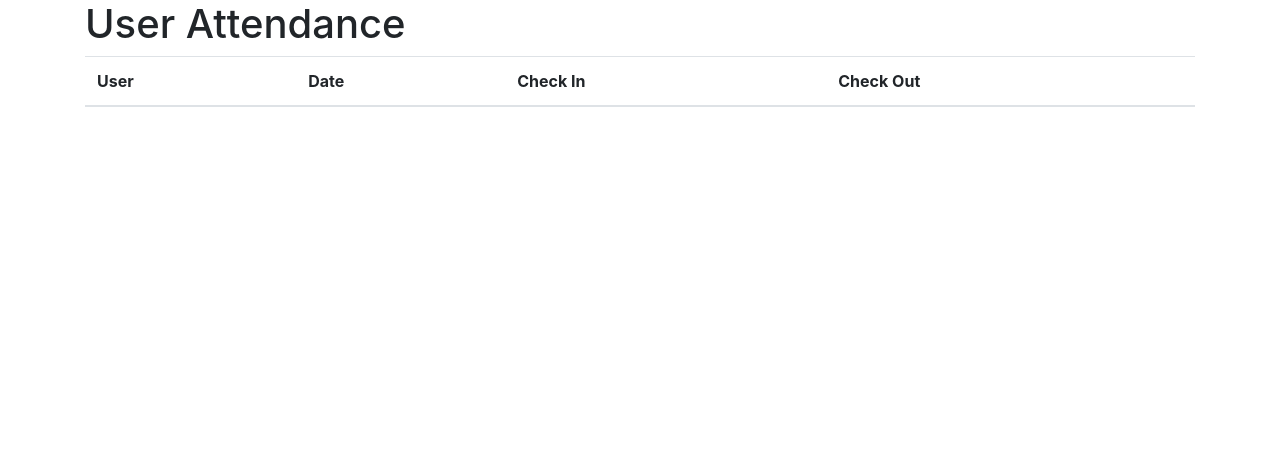
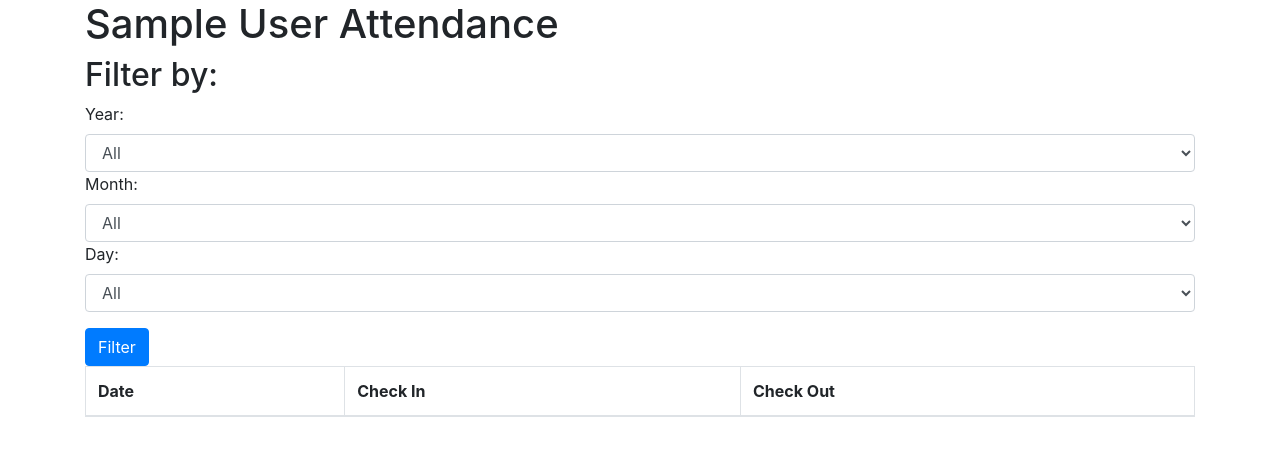
Before and after one commit to SherryMaster/xcel_portal, a Django app: page /attendance/user/1/ in a window 1280 px wide. Shown: the part 56-512 px from the top of the page. Run offline with Django 4.2, Linux system fonts and the light colour scheme; the visitor is signed in with stand-in values (Sample User, id 1); data comes from the database, SQL or seed files in the repository; data that the repository does not hold is empty; some libraries are stand-ins or nearby versions.

Commit message:
Made Attendance filter

```diff
--- a/HR_App/views.py
+++ b/HR_App/views.py
@@ -138,17 +138,13 @@ class LoginView(TemplateView):
         Profile.objects.filter(user=self.request.user).update(
             login_time=datetime.datetime(year, month, day, hour, minute, second),
         )
-        att = Attendance.objects.filter(user=self.request.user, year=year, month=month, day=day)
-
-        if att:
-            pass
-        else:
+        att = Attendance.objects.filter(user=self.request.user, date=datetime.datetime.now().date())
+        if not att:
             Attendance.objects.create(
                 user=self.request.user,
-                year=year,
-                month=month,
-                day=day,
-                in_time=datetime.datetime.now().strftime('%H:%M:%S'),
+                date=datetime.datetime.now().date(),
+                in_time=datetime.datetime(year, month, day, hour, minute, second),
+                out_time=datetime.datetime(year, month, day, hour, minute, second),
             )
 
 class LogoutView(LoginRequiredMixin, TemplateView):
@@ -188,12 +184,11 @@ class LogoutView(LoginRequiredMixin, TemplateView):
         create_log(self.request.user, f'Logged Out\nTotal Duration: {self.get_session_duration()}')
         self.add_worktime(self.get_session_duration())
 
-        att = Attendance.objects.filter(user=self.request.user, year=year, month=month, day=day)
-
+        att = Attendance.objects.filter(user=self.request.user, date=datetime.datetime.now().date())
         if att:
-            att.update(out_time=datetime.datetime.now().strftime('%H:%M:%S'))
-        else:
-            pass
+            att.update(
+                out_time=datetime.datetime(year, month, day, hour, minute, second),
+            )
 
 
     def get_session_duration(self):
@@ -302,7 +297,25 @@ class UserAttendanceView(LoginRequiredMixin, TemplateView):
         context = super().get_context_data(**kwargs)
         user_id = self.kwargs['user_id']
         user = User.objects.get(id=user_id)
-        context['attendances'] = Attendance.objects.filter(user=user).order_by('-year', '-month', '-day')
+        attendances = Attendance.objects.filter(user=user).order_by('-date')
+
+        # Apply filtering based on form data
+        year = self.request.GET.get('year')
+        month = self.request.GET.get('month')
+        day = self.request.GET.get('day')
+
+        if year:
+            attendances = attendances.filter(date__year=year)
+        if month:
+            attendances = attendances.filter(date__month=month)
+        if day:
+            attendances = attendances.filter(date__day=day)
+
+        context['attendances'] = attendances
+        context['user_att'] = user
+        context['years'] = Attendance.objects.filter(user=user).values_list('date__year', flat=True).distinct()
+        context['months'] = Attendance.objects.filter(user=user).values_list('date__month', flat=True).distinct()
+        context['days'] = Attendance.objects.filter(user=user).values_list('date__day', flat=True).distinct()
         return context
 
 
--- a/templates/HR_App/base.html
+++ b/templates/HR_App/base.html
@@ -53,9 +53,9 @@
 </div>
 
 <!-- Add Bootstrap JS -->
-<script src="https://code.jquery.com/jquery-3.5.1.slim.min.js"></script>
-<script src="https://cdn.jsdelivr.net/npm/@popperjs/core@2.5.4/dist/umd/popper.min.js"></script>
-<script src="https://stackpath.bootstrapcdn.com/bootstrap/4.5.2/js/bootstrap.min.js"></script>
+<script src="https://code.jquery.com/jquery-3.5.1.slim.min.js" integrity="sha384-DfXdz2htPH0lsSSs5nCTpuj/zy4C+OGpamoFVy38MVBnE+IbbVYUew+OrCXaRkfj" crossorigin="anonymous"></script>
+<script src="https://cdn.jsdelivr.net/npm/popper.js@1.16.1/dist/umd/popper.min.js" integrity="sha384-9/reFTGAW83EW2RDu2S0VKaIzap3H66lZH81PoYlFhbGU+6BZp6G7niu735Sk7lN" crossorigin="anonymous"></script>
+<script src="https://cdn.jsdelivr.net/npm/bootstrap@4.5.3/dist/js/bootstrap.min.js" integrity="sha384-w1Q4orYjBQndcko6MimVbzY0tgp4pWB4lZ7lr30WKz0vr/aWKhXdBNmNb5D92v7s" crossorigin="anonymous"></script>
 
 <script src="{% static 'HR_App/js/Main.js' %}"></script>
 
--- a/templates/HR_App/user_attendance.html
+++ b/templates/HR_App/user_attendance.html
@@ -1,12 +1,46 @@
 {% extends "HR_App/base.html" %}
 
 {% block content %}
-    <h1>User Attendance</h1>
+    <h1>{{ user_att.first_name }} {{ user_att.last_name }} Attendance</h1>
+    <!-- Form for filtering attendance in year, month and day -->
 
-    <table class="table">
+    <section>
+        <h2>Filter by:</h2>
+        <form action="{% url 'HR_App:attendance_user' user_att.id %}" method="get">
+            {% csrf_token %}
+            <div class="form-group">
+                <label for="year">Year:</label>
+                <select class="form-control" id="year" name="year">
+                    <option value="">All</option>
+                    {% for year in years %}
+                        <option value="{{ year }}">{{ year }}</option>
+                    {% endfor %}
+                </select>
+                <label for="month">Month:</label>
+                <select class="form-control" id="month" name="month">
+                    <option value="">All</option>
+                    {% for month in months %}
+                        <option value="{{ month }}">{{ month }}</option>
+                    {% endfor %}
+                </select>
+                <label for="day">Day:</label>
+                <select class="form-control" id="day" name="day">
+                    <option value="">All</option>
+                    {% for day in days %}
+                        <option value="{{ day }}">{{ day }}</option>
+                    {% endfor %}
+                </select>
+            </div>
+            <button type="submit" class="btn btn-primary">Filter</button>
+        </form>
+    </section>
+
+
+
+
+    <table class="table table-striped table-hover table-bordered">
         <thead>
             <tr>
-                <th>User</th>
                 <th>Date</th>
                 <th>Check In</th>
                 <th>Check Out</th>
@@ -15,8 +49,7 @@
         <tbody>
             {% for att in attendances %}
                 <tr>
-                    <td>{{ att.user }}</td>
-                    <td>{{ att.day }} / {{ att.month }} / {{ att.year }}</td>
+                    <td>{{ att.date }}</td>
                     <td>{{ att.in_time }}</td>
                     <td>{{ att.out_time }}</td>
                 </tr>
```
Also changed, not shown: HR_App/models.py (+3 -5 lines), templates/HR_App/admin.html (+8 -6 lines).
